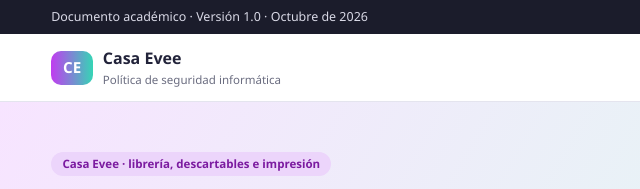
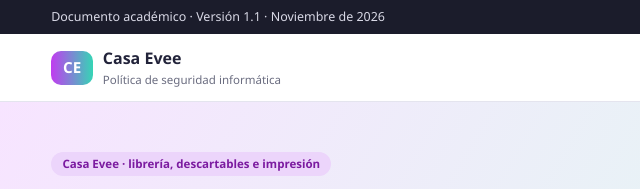
Before and after one commit to alvaro13672/Casa-Evee-2, a plain HTML site: page index.html in a window 1280 px wide. Shown: the top 189 px of the page, 0-640 px from the left. Drawn offline with Linux system fonts and the light colour scheme.

Commit message:
Update index.html

```diff
--- a/index.html
+++ b/index.html
@@ -10,7 +10,7 @@
 
 <div class="barra-superior">
   <div class="contenedor">
-    <span>Documento académico · Versión 1.0 · Octubre de 2026</span>
+    <span>Documento académico · Versión 1.1 · Noviembre de 2026</span>
     <span>Tecnicatura Superior en Desarrollo de Software · Seguridad Informática</span>
   </div>
 </div>
```
